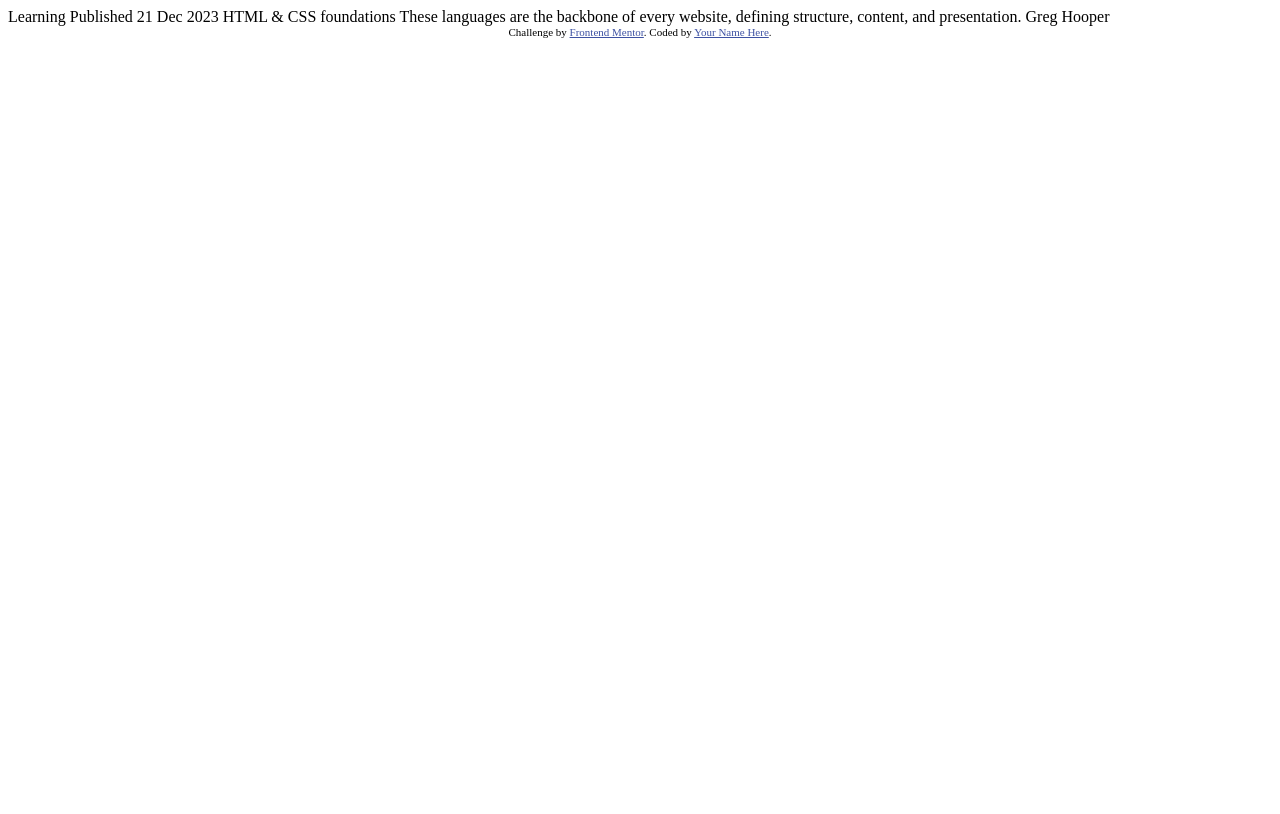
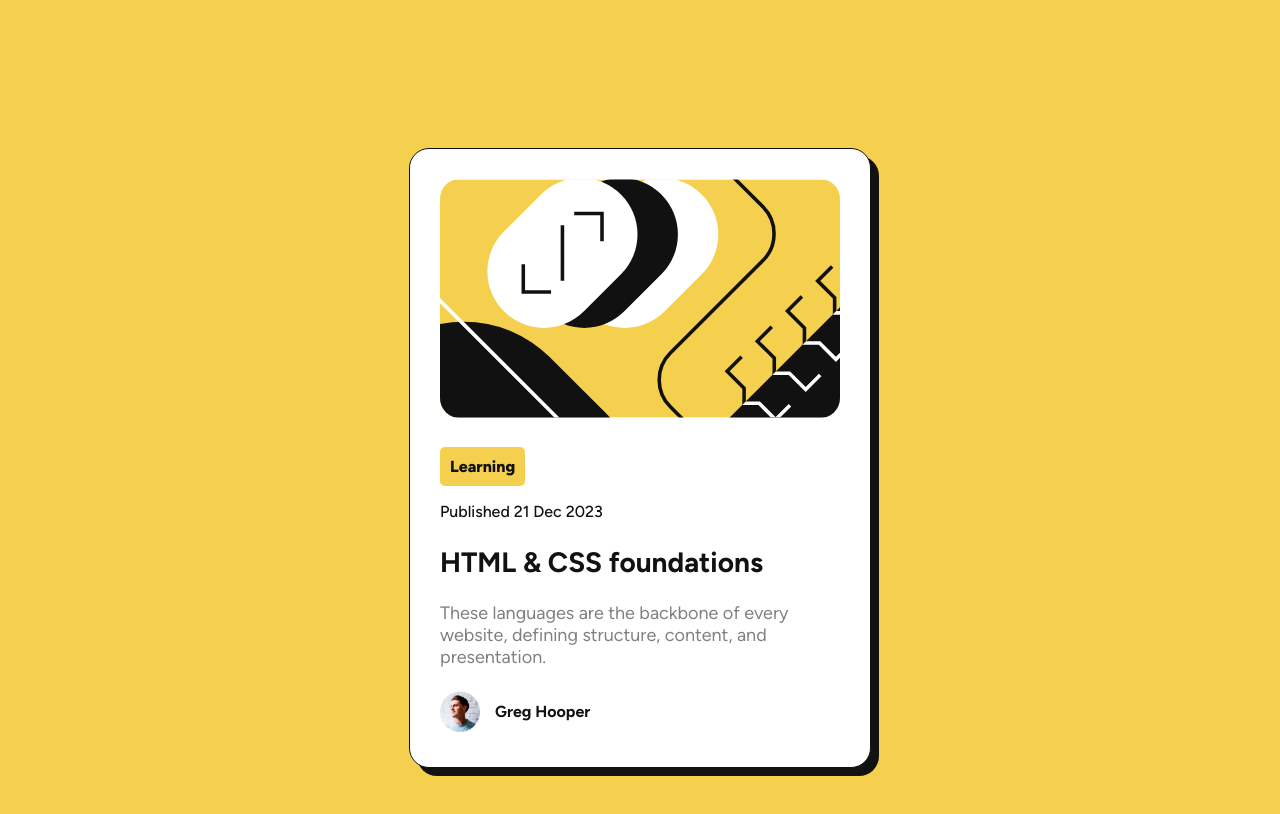
Before and after one commit to joacomenda/blog-preview-card-main, a plain HTML site: page index.html in a window 1280 px wide. Drawn offline with Linux system fonts and the light colour scheme.

Commit message:
Blog Preview Card

```diff
--- /dev/null
+++ b/index.css
@@ -0,0 +1,109 @@
+@font-face
+{
+    src: url(assets/fonts/Figtree-Italic-VariableFont_wght.ttf);
+    font-family: Figtree-Italic;
+}
+
+@font-face
+{
+    src: url(assets/fonts/Figtree-VariableFont_wght.ttf);
+    font-family: Figtree
+}
+
+@media (max-width: 400px)
+{
+    .foundations-text
+    {
+        font-size: 22px;
+    }
+}
+
+@media (min-width: 401px)
+{
+    .foundations-text
+    {
+        font-size: 28px;
+    }
+}
+
+body
+{
+    background-color: hsl(47, 88%, 63%);
+    font-family: Figtree;
+    color: hsl(0, 0%, 7%);
+}
+
+section
+{
+    display: flex;
+    align-items: center;
+    justify-content: center;
+    height: 900px;
+}
+
+.blog-card-container
+{
+    border: 1px solid hsl(0, 0%, 7%);
+    background-color: white;
+    display: inline-block;
+    padding: 30px;
+    border-radius: 20px;
+    box-shadow: 8px 8px 0px hsl(0, 0%, 7%);
+    width: 400px;
+}
+
+.illustration-image
+{
+    width: 100%;
+    border-radius: 20px;
+}
+
+.learning-text
+{
+    background-color: hsl(47, 88%, 63%);
+    display: inline-block;
+    padding: 10px;
+    border-radius: 5px;
+    font-weight: 800;
+    margin-top: 25px;
+    margin-bottom: 0;
+}
+
+.published-text
+{
+    font-weight: 500;
+}
+
+.foundations-text
+{
+    font-weight: 700;
+}
+
+.foundations-text:hover
+{
+    color: hsl(47, 88%, 63%);
+    cursor: pointer;
+}
+
+.information-text
+{
+    font-size: 18px;
+    color: hsl(0, 0%, 50%);
+}
+
+.avatar-text
+{
+    display: flex;
+    align-items: center;
+}
+
+.avatar-image
+{
+    width: 40px;
+    margin-right: 15px;
+}
+
+.name-text
+{
+    font-weight: 700;
+}
--- a/index.html
+++ b/index.html
@@ -5,30 +5,34 @@
   <meta name="viewport" content="width=device-width, initial-scale=1.0"> <!-- displays site properly based on user's device -->
 
   <link rel="icon" type="image/png" sizes="32x32" href="./assets/images/favicon-32x32.png">
+  <link rel="stylesheet" href="index.css">
 
   <title>Frontend Mentor | Blog preview card</title>
-
-  <!-- Feel free to remove these styles or customise in your own stylesheet 👍 -->
-  <style>
-    .attribution { font-size: 11px; text-align: center; }
-    .attribution a { color: hsl(228, 45%, 44%); }
-  </style>
 </head>
 <body>
 
-  Learning
+  <section>
+    <div class="blog-card-container">
 
-  Published 21 Dec 2023
+      <img src="assets/images/illustration-article.svg" alt="illustration" class="illustration-image">
 
-  HTML & CSS foundations
+      <div class="text-content">
+        <p class="learning-text">Learning</p>
 
-  These languages are the backbone of every website, defining structure, content, and presentation.
+        <p class="published-text">Published 21 Dec 2023</p>
 
-  Greg Hooper
+        <h1 class="foundations-text">HTML & CSS foundations</h1>
 
-  <div class="attribution">
-    Challenge by <a href="https://www.frontendmentor.io?ref=challenge" target="_blank">Frontend Mentor</a>.
-    Coded by <a href="#">Your Name Here</a>.
-  </div>
+        <p class="information-text">These languages are the backbone of every website, defining structure, content, and presentation.</p>
+
+        <div class="avatar-text">
+          <img src="assets/images/image-avatar.webp" alt="avatar" class="avatar-image">
+          <p class="name-text">Greg Hooper</p>
+        </div>
+
+      </div>
+
+    </div>
+  </section>
 </body>
 </html>
```
